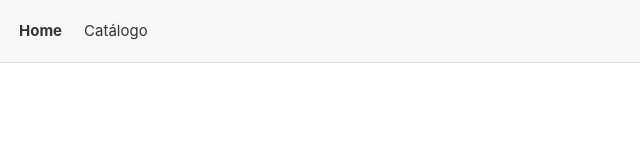
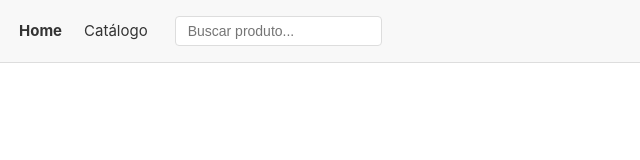
Before and after one commit to ldmfabio/feats_vue, a Vue app: page / in a window 1280 px wide. Shown: the top 160 px of the page, without its empty margins (0-640 px from the left). Built offline with nearby package versions, Linux system fonts and the light colour scheme.

Commit message:
Implement search functionality in product catalog with URL synchronization

```diff
--- a/src/components/layout/AppHeader.vue
+++ b/src/components/layout/AppHeader.vue
@@ -1,5 +1,25 @@
 <script setup>
-import { RouterLink } from 'vue-router'
+import { ref, watch } from 'vue'
+import { RouterLink, useRoute, useRouter } from 'vue-router'
+
+const route = useRoute()
+const router = useRouter()
+
+const busca = ref(route.query.q ?? '')
+
+watch(busca, (valor) => {
+  router.push({
+    path: '/catalogo',
+    query: valor ? { q: valor } : {},
+  })
+})
+
+watch(
+  () => route.query.q,
+  (valor) => {
+    busca.value = valor ?? ''
+  }
+)
 </script>
 
 <template>
@@ -8,19 +28,24 @@ import { RouterLink } from 'vue-router'
       <RouterLink to="/">Home</RouterLink>
       <RouterLink to="/catalogo">Catálogo</RouterLink>
     </nav>
+    <input v-model="busca" type="search" placeholder="Buscar produto..." class="busca" />
   </header>
 </template>
 
 <style scoped>
 header {
-  position:fixed;
-  top:0; left:0;
-  width:100%;
+  position: fixed;
+  top: 0;
+  left: 0;
+  width: 100%;
   background: #f8f8f8;
   z-index: 100;
   padding: 16px;
   border-bottom: 1px solid #ddd;
   box-sizing: border-box;
+  display: flex;
+  align-items: center;
+  gap: 24px;
 }
 
 nav {
@@ -36,4 +61,16 @@ a {
 .router-link-active {
   font-weight: bold;
 }
+
+.busca {
+  padding: 6px 12px;
+  border: 1px solid #ddd;
+  border-radius: 4px;
+  font-size: 14px;
+  outline: none;
+}
+
+.busca:focus {
+  border-color: #999;
+}
 </style>
--- a/src/views/CatalogoView.vue
+++ b/src/views/CatalogoView.vue
@@ -1,15 +1,21 @@
 <script setup>
+import { computed } from 'vue'
+import { useRoute } from 'vue-router'
 import ProdutoCard from '@/components/ProdutoCard.vue'
-import produtos from '@/utils/produtos';
+import produtos from '@/utils/produtos'
+
+const route = useRoute()
+
+const produtosFiltrados = computed(() => {
+  const q = (route.query.q ?? '').toLowerCase()
+  if (!q) return produtos
+  return produtos.filter((p) => p.nome.toLowerCase().includes(q))
+})
 </script>
 
 <template>
   <div class="catalogo">
-    <ProdutoCard
-      v-for="produto in produtos"
-      :key="produto.id"
-      :produto="produto"
-    />
+    <ProdutoCard v-for="produto in produtosFiltrados" :key="produto.id" :produto="produto" />
   </div>
 </template>
 
```
Also changed, not shown: 1 other file (tests, documents, lock files or other folders).
